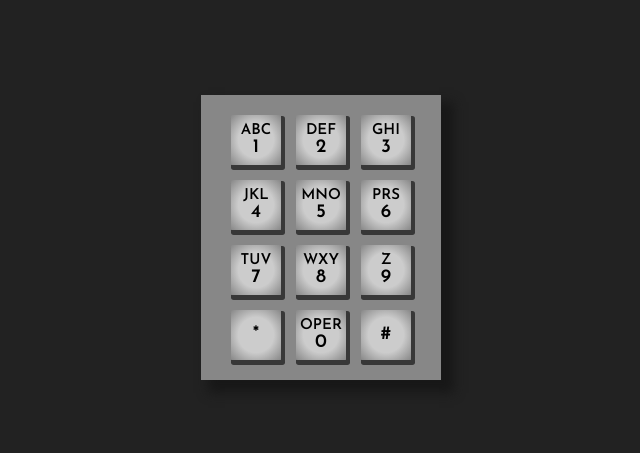
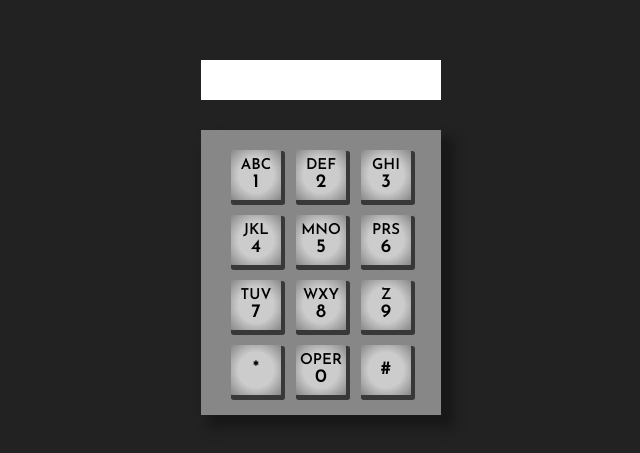
Before and after one commit to Chloe-L0/old-telephone-keypad, a plain HTML site: page index.html in a window 1280 px wide. Shown: the part 163-616 px from the top of the page, without its empty margins (319-959 px from the left). Drawn offline with Linux system fonts and the light colour scheme.

Commit message:
added number input field

```diff
--- a/index.html
+++ b/index.html
@@ -8,6 +8,8 @@
   </head>
   <body>
     <div id="wrapper">
+<p id="numInput"></p>
+
      <ul id="btn-container">
         <li><p>abc <span>1</span></p></li>
         <li><p>def <span>2</span></p></li>
--- a/script.js
+++ b/script.js
@@ -1,11 +1,16 @@
+let numInput = document.getElementById("numInput");
 let keys = document.querySelectorAll("li span");
 let beep = document.createElement("audio");
 beep.src = "assets/beep.mp3";
 
+let charArray = [];
+
 const keyPress = () => {
   keys.forEach((key) => {
-    key.addEventListener("click", () => {
-      console.log(key.innerHTML);
+    key.addEventListener("mousedown", () => {
+      charArray.push(key.innerHTML);
+      numInput.innerHTML = charArray;
+      //   console.log(key.innerHTML);
       beep.play();
     });
   });
--- a/style.scss
+++ b/style.scss
@@ -1,4 +1,4 @@
-@import url('https://fonts.googleapis.com/css2?family=Josefin+Sans:ital,wght@0,100..700;1,100..700&display=swap');
+@import url("https://fonts.googleapis.com/css2?family=Josefin+Sans:ital,wght@0,100..700;1,100..700&display=swap");
 
 * {
   margin: 0;
@@ -21,6 +21,18 @@ body {
   justify-content: center;
   align-items: center;
   height: 100%;
+  flex-direction: column;
+  max-width: 240px;
+  margin: 0 auto;
+
+  #numInput {
+    background: #fff;
+    padding: 20px;
+    margin: 0 0 30px 0;
+    line-height: 1;
+    width: 100%;
+    font-size: 22px;
+  }
 
   #btn-container {
     position: relative;
@@ -30,7 +42,7 @@ body {
     justify-content: center;
     align-items: center;
     gap: 15px;
-    max-width: 240px;
+    width: 100%;
     height: fit-content;
     padding: 20px;
     align-content: center;
```
Also changed, not shown: style.css, 1 other file.
